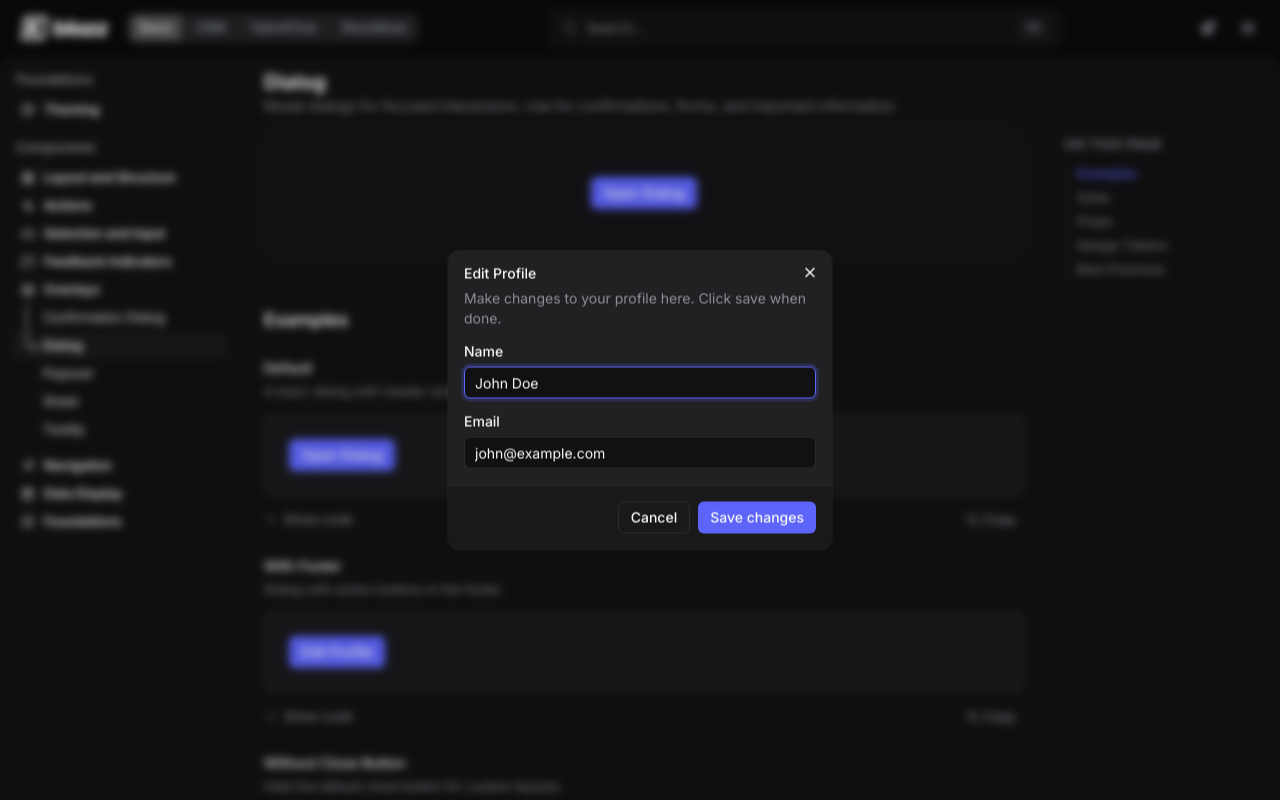
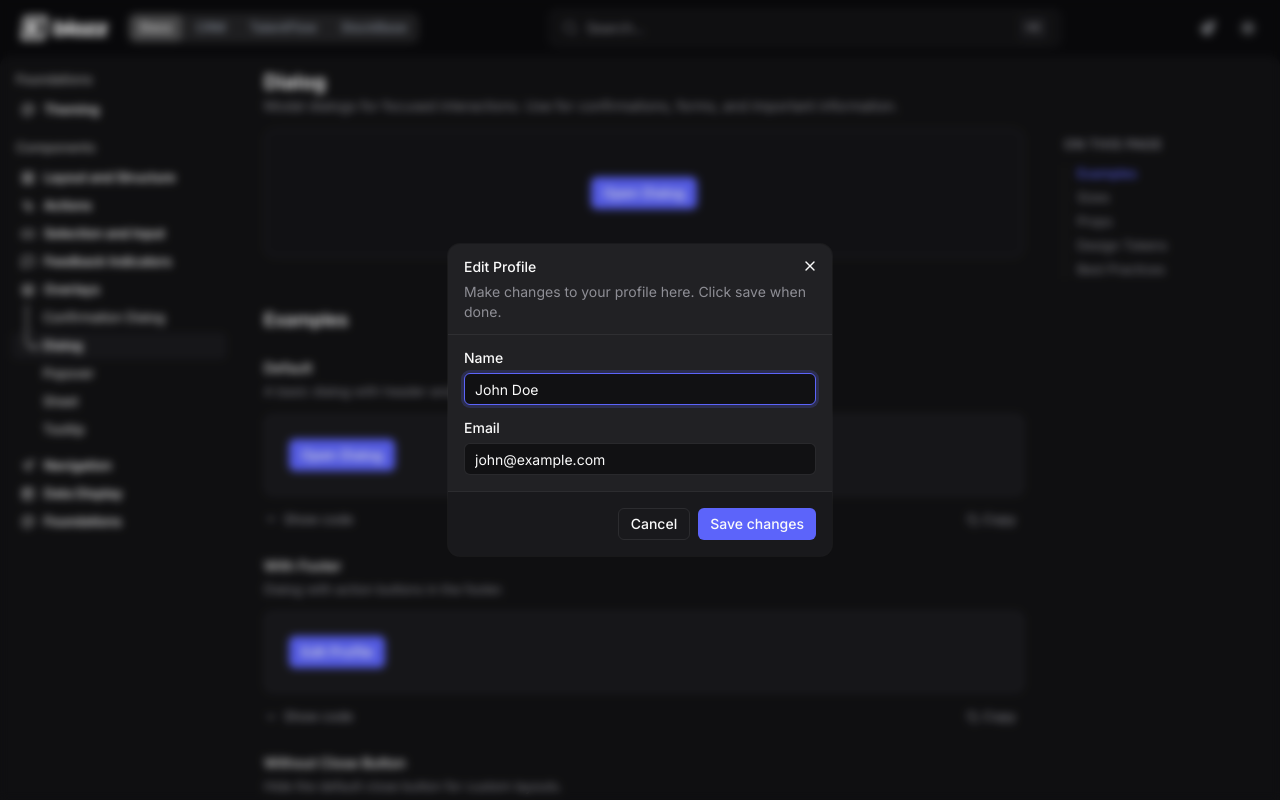
Before and after one commit to redjor/blazz-ui, a Next.js app: page /docs/components/ui/dialog in a window 1280 px wide. Both pictures are taken after a click on the button "Edit Profile". Built offline with nearby package versions, Linux system fonts and the light colour scheme.

Commit message:
feat(dialog): add separator prop to DialogHeader with border-bottom

```diff
--- a/ai/components.md
+++ b/ai/components.md
@@ -11,7 +11,7 @@ Basées sur shadcn/ui, étendues pour le contexte pro.
 - **Badge** — Status indicator. Variants: default, success, warning, error, info.
 - **Avatar** — User avatar avec fallback initiales.
 - **Tooltip** — Info au hover.
-- **Dialog** — Modal. Sizes: sm (default), md, lg, xl, full. Utiliser `ConfirmDialog` pour les actions destructives.
+- **Dialog** — Modal. Sizes: sm (default), md, lg, xl, full. `DialogHeader` a `separator` (default true) pour border-bottom. Utiliser `ConfirmDialog` pour les actions destructives.
 - **ConfirmDialog** — Modal de confirmation avec message + actions confirm/cancel.
 - **Sheet** — Side panel coulissant (détail rapide, filtres avancés).
 - **Popover** — Contenu flottant ancré à un élément.
--- a/app/(docs)/docs/components/ui/dialog/page.tsx
+++ b/app/(docs)/docs/components/ui/dialog/page.tsx
@@ -40,6 +40,16 @@ const dialogProps: DocProp[] = [
 		name: "onOpenChange",
 		type: "(open: boolean) => void",
 		description: "Callback when the open state changes.",
+	},
+]
+
+const dialogHeaderProps: DocProp[] = [
+	{
+		name: "separator",
+		type: "boolean",
+		default: "true",
+		description:
+			"Shows a border-bottom to separate the header from the content. Set to false for compact dialogs like confirmations.",
 	},
 ]
 
@@ -282,6 +292,7 @@ export default function DialogPage() {
 					groups={[
 						{ title: "Dialog", props: dialogProps },
 						{ title: "DialogContent", props: dialogContentProps },
+						{ title: "DialogHeader", props: dialogHeaderProps },
 					]}
 				/>
 			</DocSection>
--- a/components/ui/confirmation-dialog.tsx
+++ b/components/ui/confirmation-dialog.tsx
@@ -58,7 +58,7 @@ export function ConfirmationDialog({
 	return (
 		<Dialog open={open} onOpenChange={onOpenChange}>
 			<DialogContent showCloseButton={false}>
-				<DialogHeader>
+				<DialogHeader separator={false}>
 					<DialogTitle>{title}</DialogTitle>
 					<DialogDescription>{description}</DialogDescription>
 				</DialogHeader>
--- a/components/ui/dialog.tsx
+++ b/components/ui/dialog.tsx
@@ -80,9 +80,21 @@ function DialogContent({
 	)
 }
 
-function DialogHeader({ className, ...props }: React.ComponentProps<"div">) {
+function DialogHeader({
+	className,
+	separator = true,
+	...props
+}: React.ComponentProps<"div"> & { separator?: boolean }) {
 	return (
-		<div data-slot="dialog-header" className={cn("gap-2 flex flex-col", className)} {...props} />
+		<div
+			data-slot="dialog-header"
+			className={cn(
+				"gap-2 flex flex-col -mx-4 -mt-4 px-4 pt-4 pb-3",
+				separator && "border-b border-edge",
+				className
+			)}
+			{...props}
+		/>
 	)
 }
 
```
Also changed, not shown: 1 other file (tests, documents, lock files or other folders).
